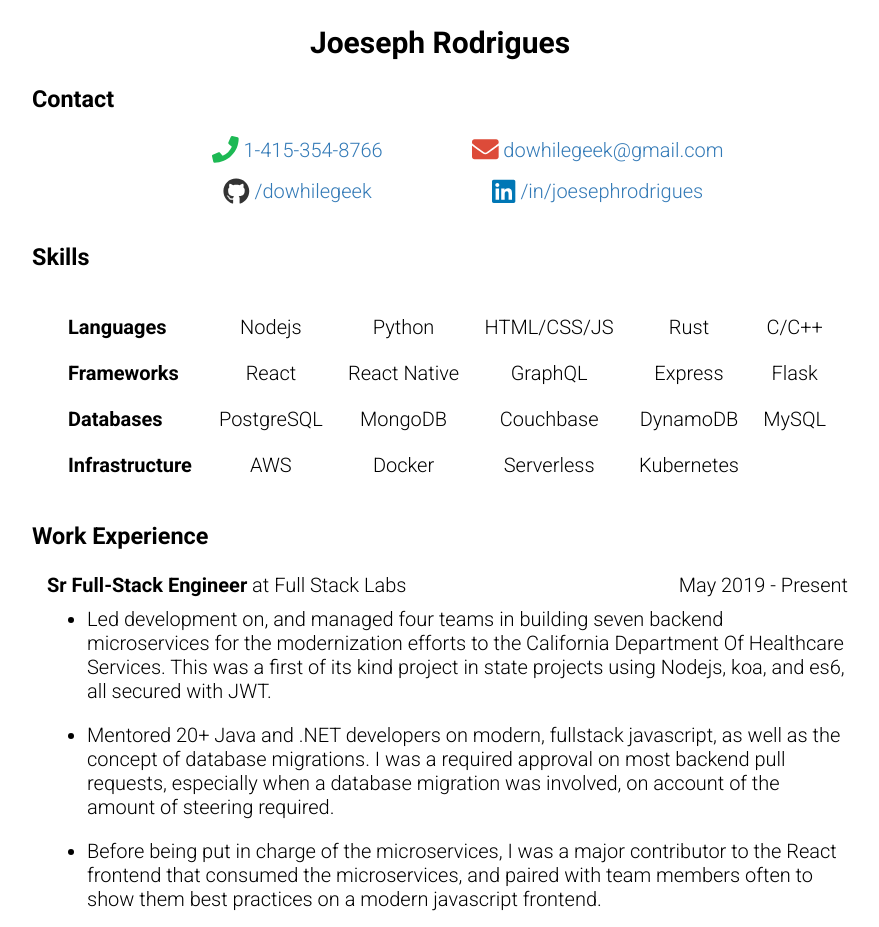
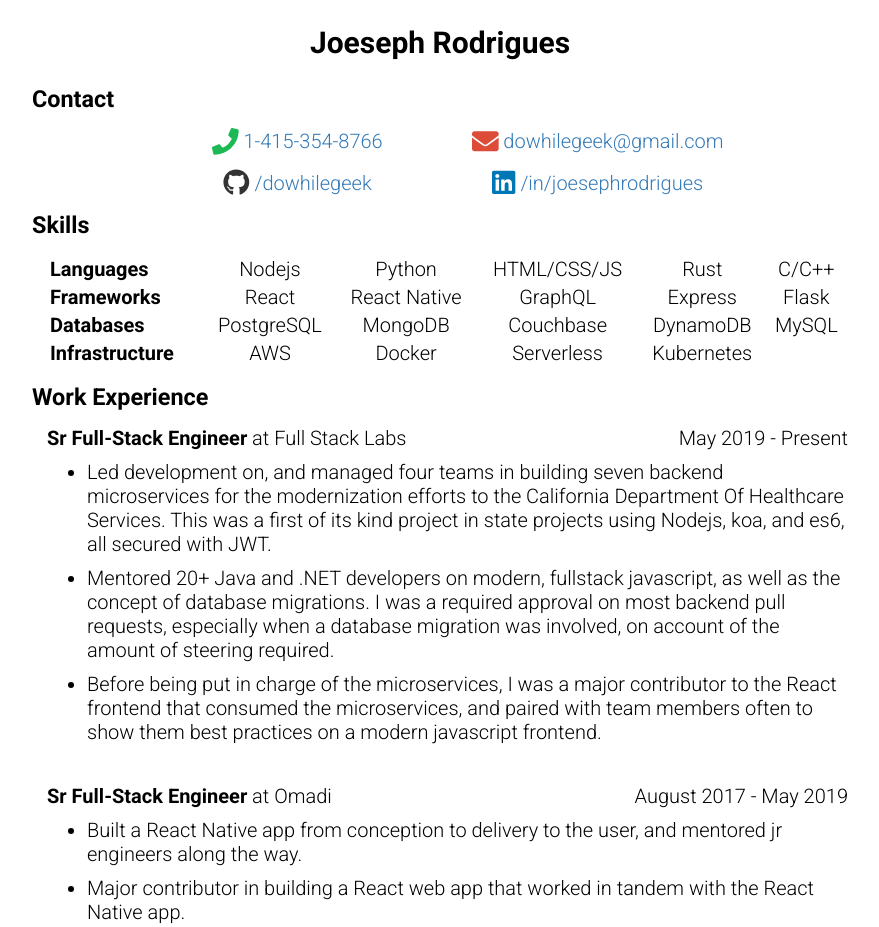
Before and after one commit to DoWhileGeek/resume, a React app: page / in a window 1280 px wide. Shown: the top 927 px of the page, without its empty margins (200-1079 px from the left). Built offline with nearby package versions, Linux system fonts and the light colour scheme.

Commit message:
trim out some whitespace

```diff
--- a/src/styles.scss
+++ b/src/styles.scss
@@ -2,6 +2,11 @@ body {
   font-family: 'Roboto', sans-serif;
   font-size: 20px;
   font-weight: 300;
+}
+
+h3 {
+  margin-top: 0px;
+  margin-bottom: 15px;
 }
 
 .container {
@@ -37,12 +42,12 @@ body {
   margin-bottom: 0px;
 
   li:not(:last-child) {
-    margin-bottom: 20px;
+    margin-bottom: 10px;
   }
 }
 
 .skills-container {
-  border-spacing: 20px;
+  // border-spacing: 10px;
   width: 100%;
   th {
     text-align: left;
--- a/styles/components/contact.scss
+++ b/styles/components/contact.scss
@@ -11,4 +11,8 @@
     text-decoration: none;
     color: #337ab7;
   }
+
+  &:nth-last-child(-n+2) {
+    margin-bottom: 0;
+  }
 }
```
